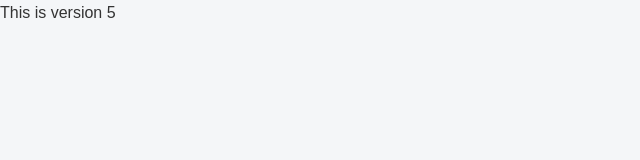
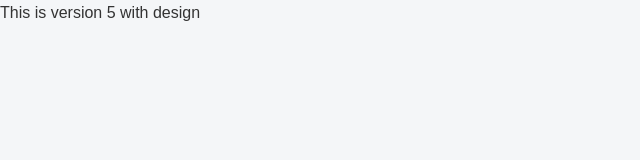
Before and after one commit to sandeepg-git/MyRepo, a plain HTML site: page index.html in a window 1280 px wide. Shown: the whole page, without its empty margins (0-640 px from the left). Drawn offline with Linux system fonts and the light colour scheme.

```diff
--- a/index.html
+++ b/index.html
@@ -7,6 +7,6 @@
     <title>Document</title>
 </head>
 <body>
-    <h>This is version 5</h>
+    <h>This is version 5 with design</h>
 </body>
 </html>
```
